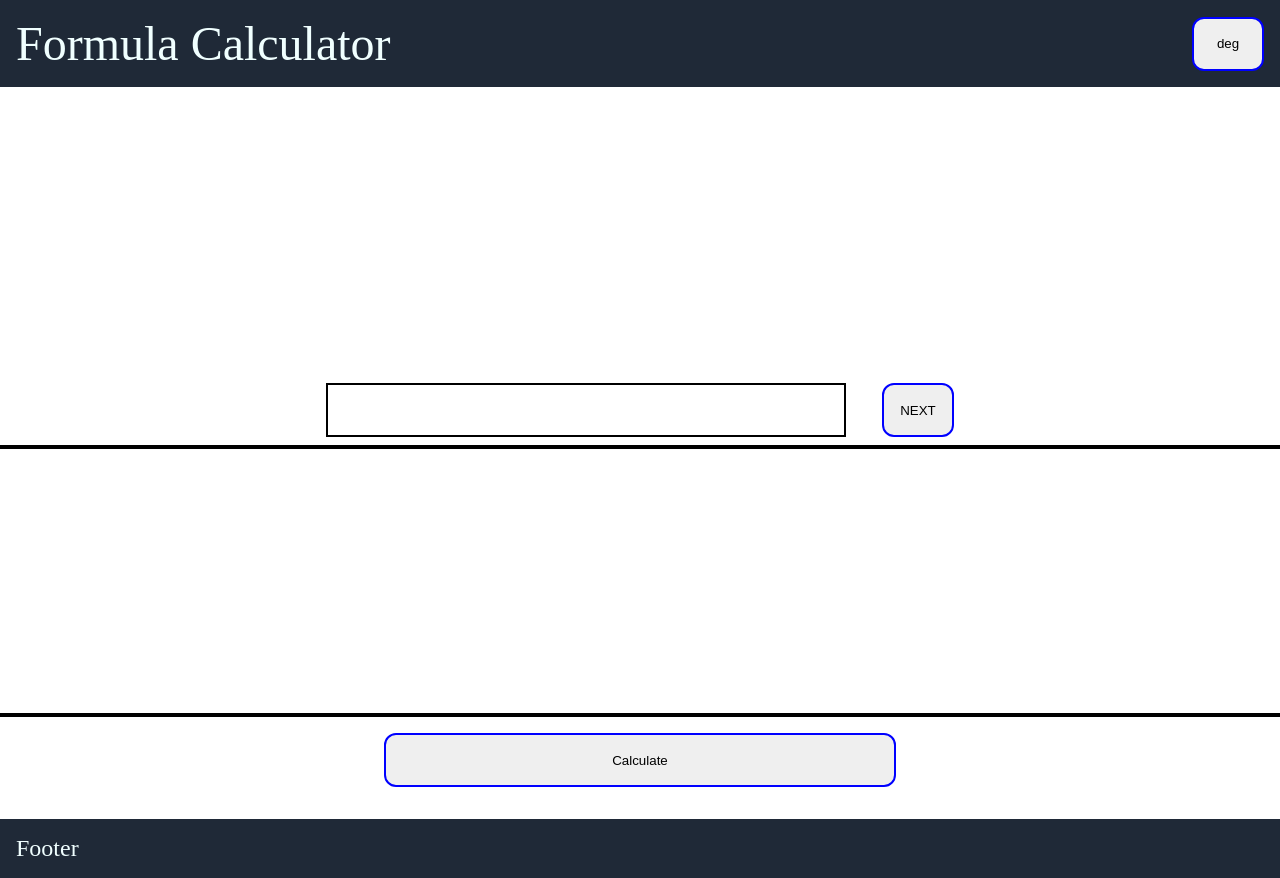
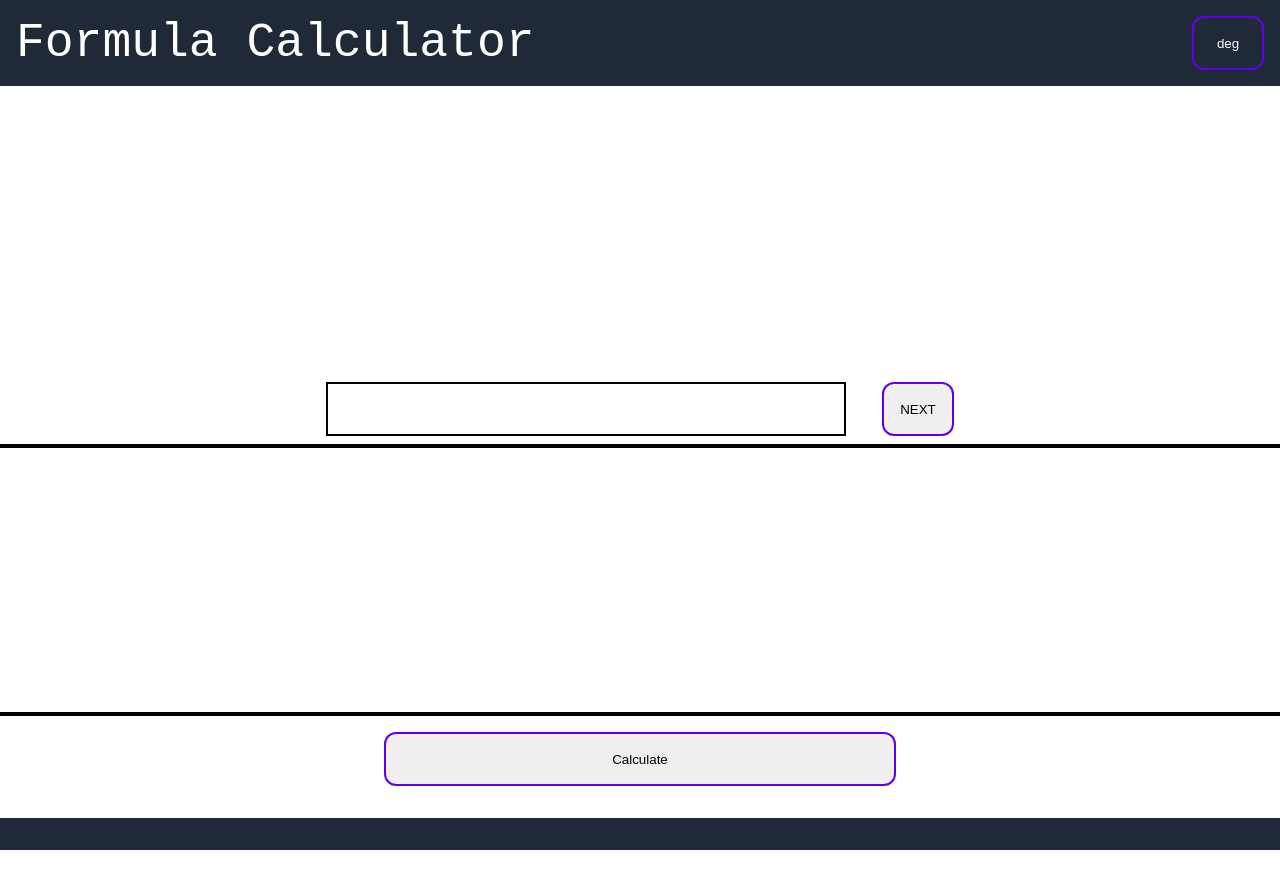
Before and after one commit to rtw369/FormulaCalculatorWebsite, a website with bundled scripts: page index.html in a window 1280 px wide. Shown: the top 878 px of the page. After the commit the page ends 850 px from the top, so only its background shows below. Built offline with nearby package versions, Linux system fonts and the light colour scheme.

Commit message:
Updated design

```diff
--- a/index.html
+++ b/index.html
@@ -25,6 +25,6 @@
             <span id="variableError"></span>
             <button id="calculate">Calculate</button>
         </div>
-        <div class="footer">Footer</div>
+        <div class="footer"></div>
     </body>
 </html>
--- a/style.css
+++ b/style.css
@@ -4,6 +4,7 @@ body {
     flex-direction: column;
     margin: 0;
     justify-content: space-between;
+    font-family: 'Courier New', Courier, monospace;
 }
 
 #formulaInput {
@@ -12,27 +13,27 @@ body {
 }
 
 span {
-    color: red;
+    color: #b00020;
 }
 
 button {
     width: 72px;
     height: 54px;
-    border: 2px solid blue;
+    border: 2px solid #6200ee;
     border-radius: 12px;
     transition-duration: 0.4s;
 }
 
 button:hover {
-    background-color: blue;
-    color: white;
+    background-color: #6200EE;
+    color: #FFFFFF;
 }
 
 .header {
     text-align: center;
     font-size: 48px;
     background-color: #1f2937;
-    color: azure;
+    color: #FFFFFF;
     display: flex;
     justify-content: space-between;
     align-items: center;
@@ -41,6 +42,8 @@ button:hover {
 
 #degRad {
     border-radius: 12px;
+    background-color: #1f2937;
+    color: #FFFFFF;
 }
 
 .container {
@@ -53,7 +56,7 @@ button:hover {
 }
 
 .output {
-    width: 564px;
+    width: 664px;
     height: 256px;
     font-size: 48px;
     display: flex;
@@ -108,8 +111,8 @@ input {
 }
 
 .footer {
-    font-size: 24px;
+    height: 24px;
     background-color: #1f2937;
-    color: azure;
+    color: #FFFFFF;
     padding: 16px;
 }
```
